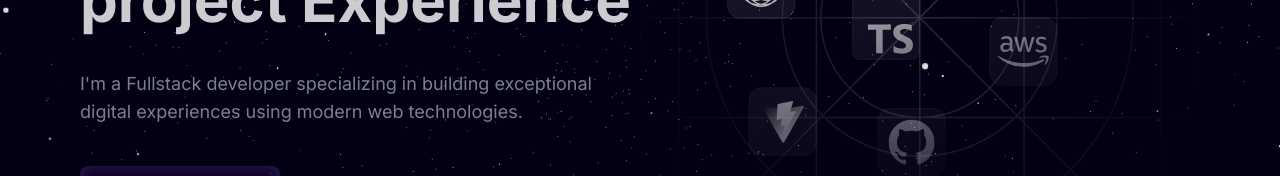
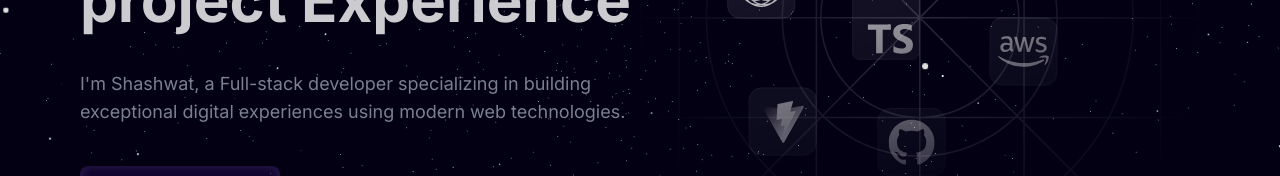
Before and after one commit to shashwat1801/Portfolio, a Next.js app: page / in a window 1280 px wide. Shown: the part 423-599 px from the top of the page. Built offline with nearby package versions, Linux system fonts and the light colour scheme.

Commit message:
error fix

```diff
--- a/app/page.tsx
+++ b/app/page.tsx
@@ -1,9 +1,7 @@
 import Encryption from "@/components/main/Encryption";
-import Footer from "@/components/main/Footer";
 import Hero from "@/components/main/Hero";
 import { Projects } from "@/components/main/Projects";
 import Skills from "@/components/main/Skills";
-import Image from "next/image";
 
 export default function Home() {
   return (
--- a/components/main/Footer.tsx
+++ b/components/main/Footer.tsx
@@ -1,10 +1,6 @@
 import React from 'react'
 import {
-    RxDiscordLogo,
     RxGithubLogo,
-    RxInstagramLogo,
-    RxLinkedinLogo,
-    RxTwitterLogo,
 } from 'react-icons/rx'
 
 import { FaFigma } from "react-icons/fa";
--- a/components/main/StarBackground.tsx
+++ b/components/main/StarBackground.tsx
@@ -1,9 +1,9 @@
 "use client"
 
-import React, { useState, useRef, useEffect,  Suspense } from "react";
+import React, { useState, useRef, Suspense } from "react";
 import { Canvas, useFrame } from "@react-three/fiber";
-import { Points, PointMaterial, Preload, Stars }  from "@react-three/drei";
-// @ts-ignore
+import { Points, PointMaterial, Preload }  from "@react-three/drei";
+// @ts-expect-error
 import * as random from "maath/random/dist/maath-random.esm";
 const StarBackground = (props : any) => {
     const ref : any= useRef(null);
--- a/components/sub/HeroContent.tsx
+++ b/components/sub/HeroContent.tsx
@@ -1,5 +1,5 @@
 'use client'
-import Link from 'next/link'
+
 import React from 'react'
 import {motion} from 'framer-motion'
 import { slideInFromLeft, slideInFromRight, slideInFromTop } from '@/utils/motion'
@@ -44,7 +44,7 @@ const HeroContent = () => {
         variants = {slideInFromLeft(0.8)}
         className="text-lg text-gray-400 my-5 max-w-[600px]">
 
-                I'm a Fullstack developer specializing in building exceptional digital experiences using modern web technologies.
+                I'm Shashwat, a Full-stack developer specializing in building exceptional digital experiences using modern web technologies.
 
 
         </motion.p>
```
